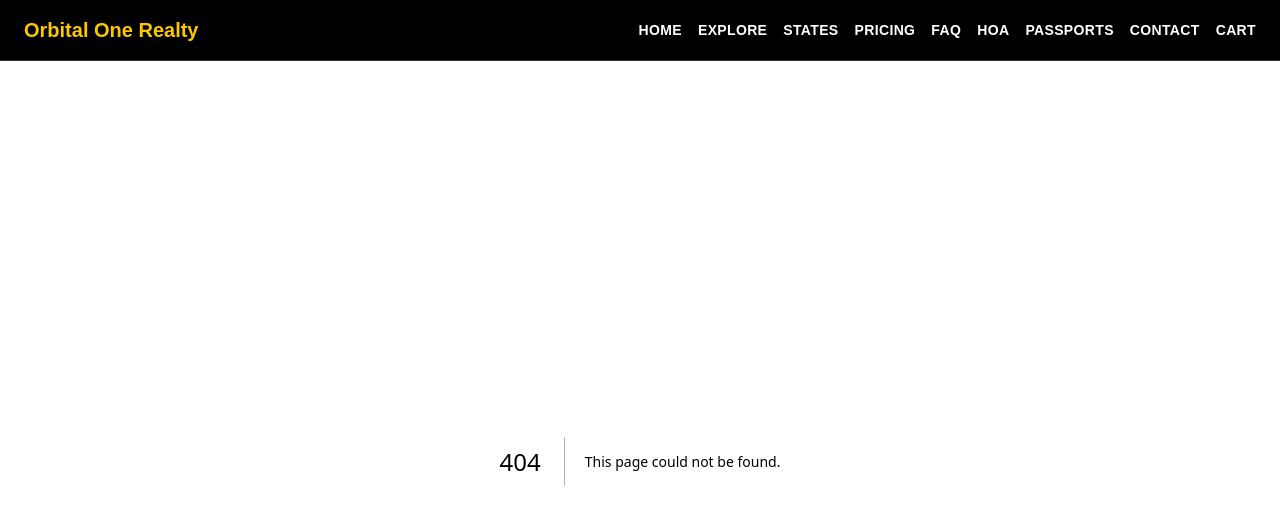
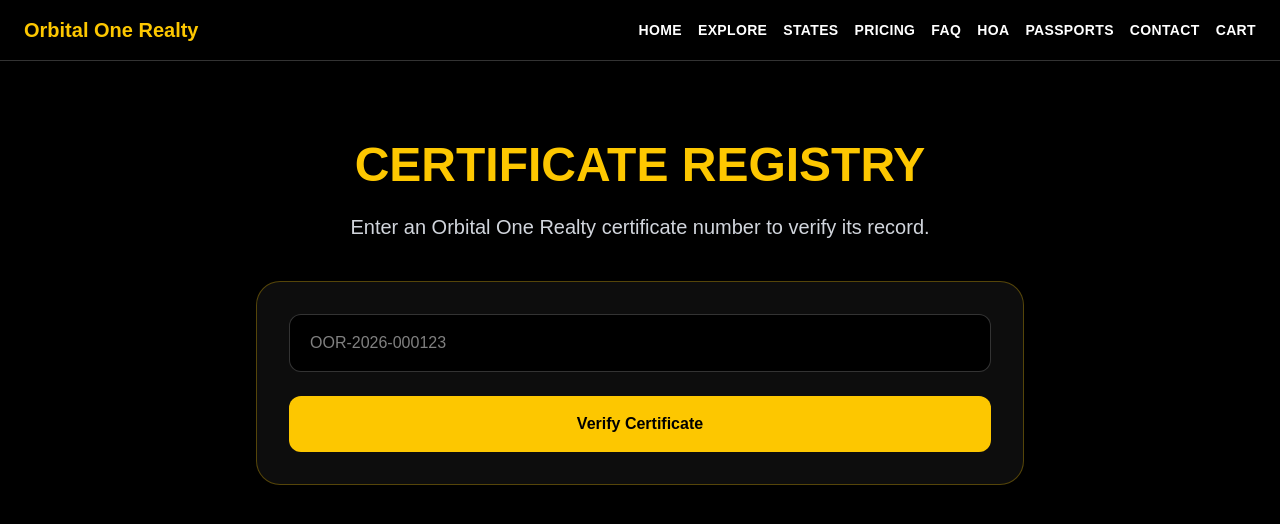
Before and after one commit to MiJoy2026/orbital-one-realty-clean, a Next.js app: page /verify in a window 1280 px wide. Before the commit this address had no page. Shown: the top 524 px of the page. Built offline with nearby package versions, Linux system fonts and the light colour scheme.

Commit message:
Add HOA membership portal and public certificate search

```diff
--- a/app/account/hoa/page.tsx
+++ b/app/account/hoa/page.tsx
@@ -88,7 +88,41 @@ export default async function AccountHoaPage({
                 </div>
               </div>
             </div>
+             <section className="mt-10 rounded-3xl border border-yellow-400/40 bg-white/5 p-8">
+  <h2 className="text-3xl font-black text-yellow-400">
+    HOA Member Card Preview
+  </h2>
 
+  <div className="mt-6 max-w-xl rounded-3xl border-2 border-yellow-400 bg-black p-8 shadow-2xl">
+    <p className="text-2xl font-black text-yellow-400">
+      ORBITAL ONE REALTY
+    </p>
+
+    <p className="mt-2 text-sm font-bold uppercase tracking-[0.25em] text-white">
+      2026 Founding HOA Member
+    </p>
+
+    <p className="mt-10 text-3xl font-black text-white">
+      {firstOrder.deedName}
+    </p>
+
+    <p className="mt-6 text-yellow-400">
+      Membership No: HOA-{firstOrder.certificateNumber}
+    </p>
+
+    <p className="mt-2 text-gray-300">
+      Member Since: {firstOrder.createdAt.toLocaleDateString()}
+    </p>
+
+    <p className="mt-2 text-gray-300">
+      Properties Owned: {orders.length}
+    </p>
+
+    <p className="mt-8 text-sm text-yellow-400">
+      Free HOA Membership • Lunar Newsletters • Future Member Benefits
+    </p>
+  </div>
+</section>
             <section className="mt-10 rounded-3xl border border-white/20 bg-white/5 p-8">
               <h2 className="text-3xl font-black text-yellow-400">
                 HOA Member Benefits
--- /dev/null
+++ b/app/verify/page.tsx
@@ -0,0 +1,31 @@
+export default function VerifySearchPage() {
+  return (
+    <main className="min-h-screen bg-black px-6 py-20 text-white">
+      <div className="mx-auto max-w-3xl text-center">
+        <h1 className="text-5xl font-black uppercase text-yellow-400">
+          Certificate Registry
+        </h1>
+
+        <p className="mt-6 text-xl text-gray-300">
+          Enter an Orbital One Realty certificate number to verify its record.
+        </p>
+
+        <form action="/verify/search" className="mt-10 rounded-3xl border border-yellow-400/30 bg-white/5 p-8">
+          <input
+            name="certificateNumber"
+            className="w-full rounded-xl border border-white/20 bg-black px-5 py-4 text-white"
+            placeholder="OOR-2026-000123"
+            required
+          />
+
+          <button
+            type="submit"
+            className="mt-6 w-full rounded-xl bg-yellow-400 px-6 py-4 font-black text-black"
+          >
+            Verify Certificate
+          </button>
+        </form>
+      </div>
+    </main>
+  );
+}
--- /dev/null
+++ b/app/verify/search/page.tsx
@@ -0,0 +1,16 @@
+import { redirect } from "next/navigation";
+
+export default async function VerifySearchRedirectPage({
+  searchParams,
+}: {
+  searchParams: Promise<{ certificateNumber?: string }>;
+}) {
+  const params = await searchParams;
+  const certificateNumber = params.certificateNumber?.trim();
+
+  if (!certificateNumber) {
+    redirect("/verify");
+  }
+
+  redirect(`/verify/${encodeURIComponent(certificateNumber)}`);
+}
```
